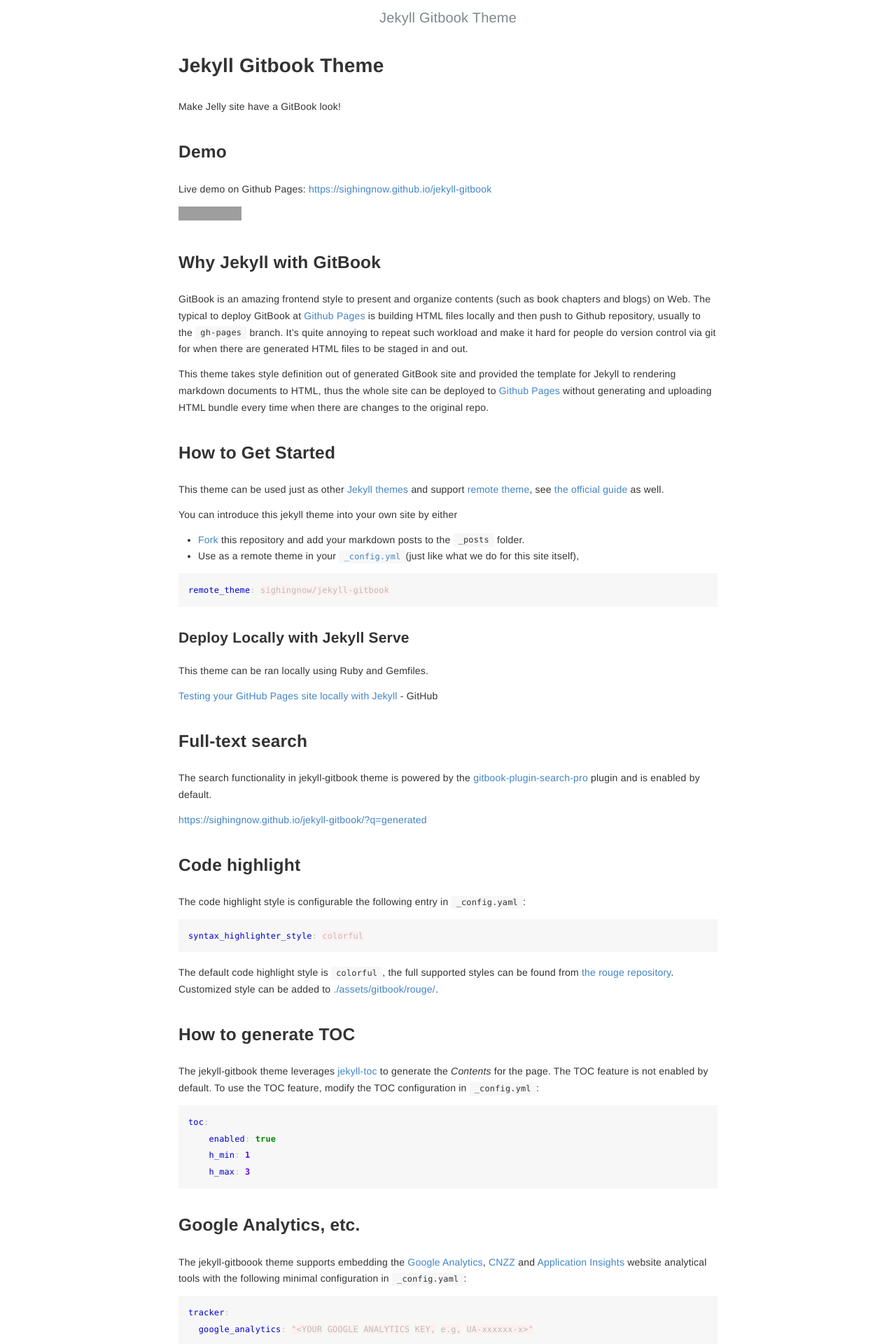
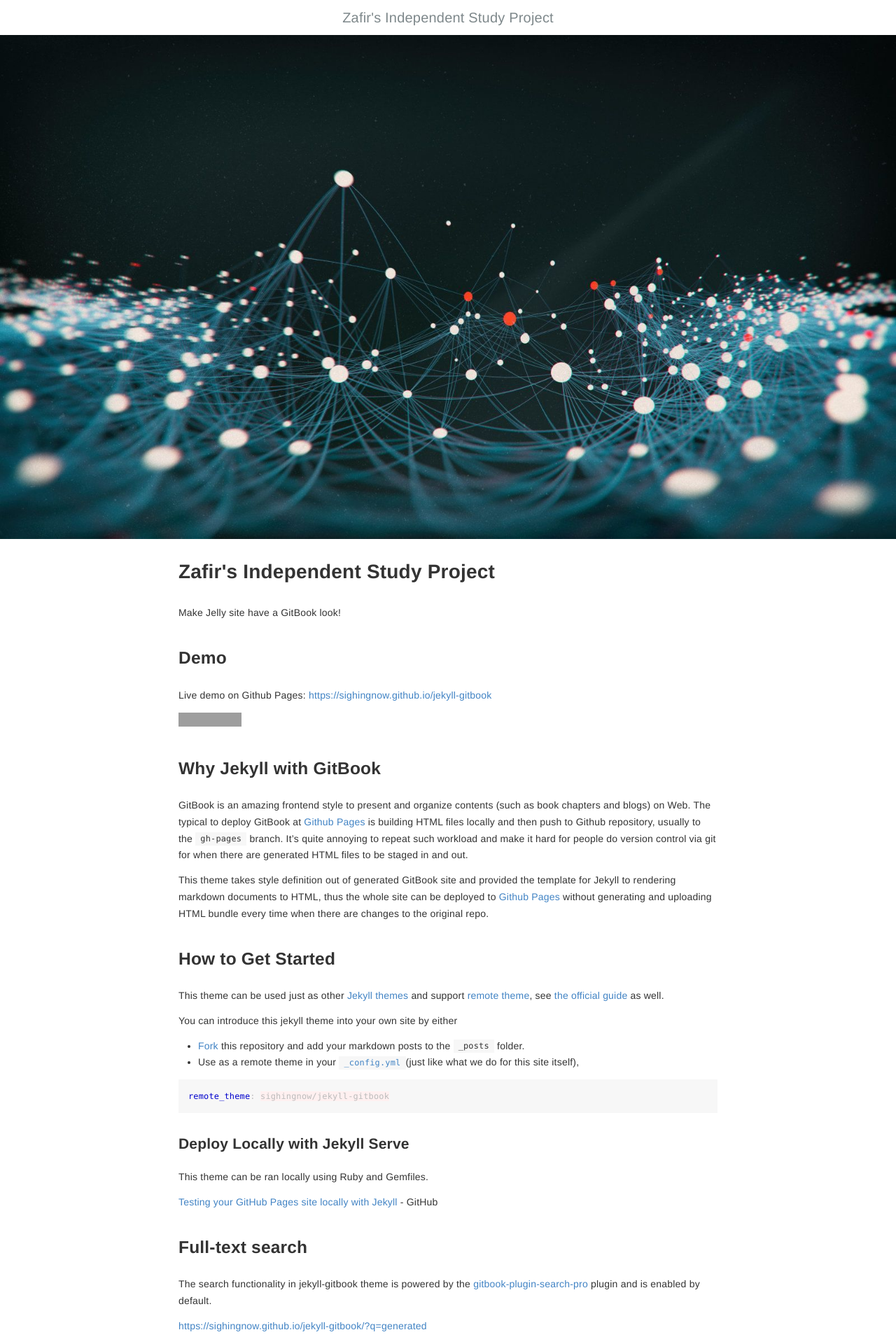
Before and after one commit to zaforf/isp, a Jekyll site: the page built from README.md, in a window 1280 px wide. Shown: the top 1920 px of the page at 70% size. Built offline with Jekyll 4.4.1, drawn with Linux system fonts in a browser that asks for light colours; grey boxes are pictures that could not be loaded.

Commit message:
adding links, page cover, title

```diff
--- a/README.md
+++ b/README.md
@@ -1,7 +1,8 @@
 ---
 layout: home
-title: Jekyll Gitbook Theme
+title: Zafir's Independent Study Project
 permalink: /
+cover: https://zaforf.github.io/isp/assets/nnbg.jpg
 ---
 
 Make Jelly site have a GitBook look!
--- a/_includes/toc-date.html
+++ b/_includes/toc-date.html
@@ -45,7 +45,7 @@
                     {% endfor %}
                     {% if collection.label == "posts" %}
                         <li>
-                            <a href="https://zaforf.github.io/jekyll-gitbook/mask-classifier.html" target="_self" class="gitbook-link">
+                            <a href="https://zaforf.github.io/isp/mask-classifier.html" target="_self" class="gitbook-link">
                                 Mask Classifier
                             </a>
                         </li>
--- a/mask-classifier.html
+++ b/mask-classifier.html
@@ -109,7 +109,7 @@
 	    ctx.fillStyle = "rgba(255, 0, 255, 1)";
 
 	    facefind = await blazeface.load();
-	    mask_model = await tf.loadLayersModel('static/model/model.json');
+	    mask_model = await tf.loadLayersModel('assets/model/model.json');
 		renderPrediction();
 	};
 
```
Also changed, not shown: _pages/makingmc.md (+10 -8 lines), assets/model/model.json (renamed from static/model/model.json), assets/nnbg.jpg (added), 4 other files.
